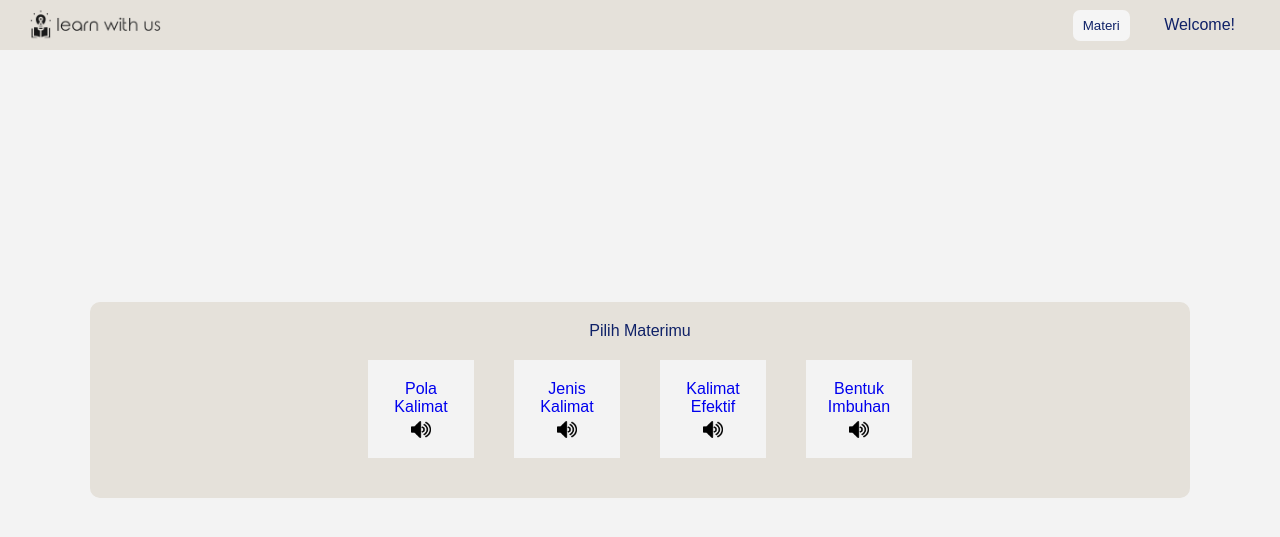
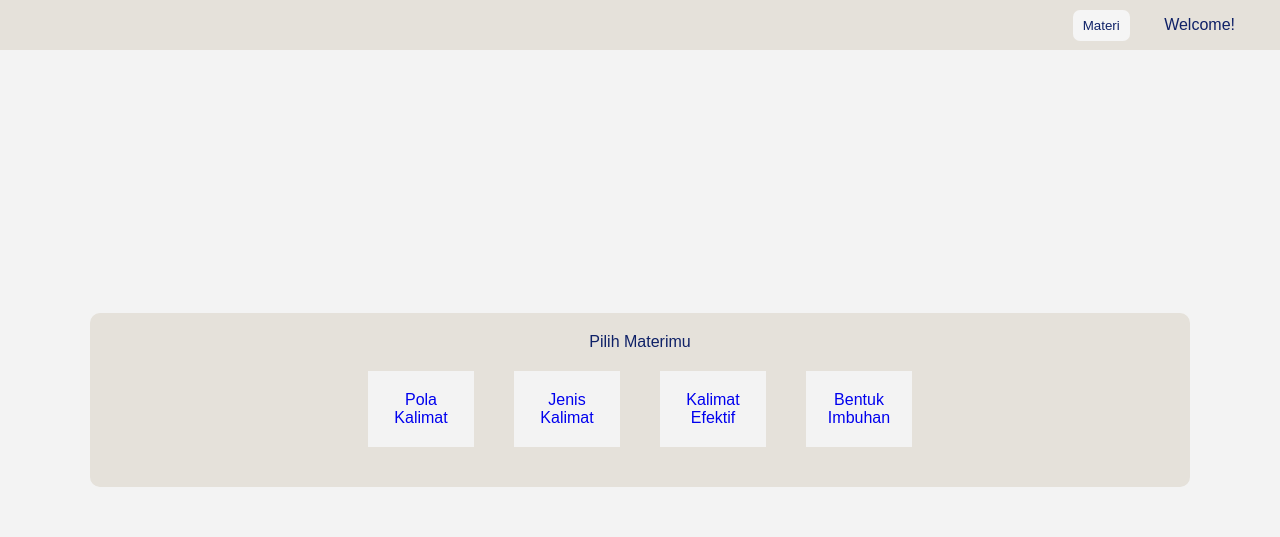
Before and after one commit to YertodimaNzk/test_skripsi, a Flask app: page /indocourse in a window 1280 px wide. Shown: the top 537 px of the page. Run offline with Flask 3, Linux system fonts and the light colour scheme.

Commit message:
Update indocourse.html
delete speaker logo

```diff
--- a/webtest/templates/indocourse.html
+++ b/webtest/templates/indocourse.html
@@ -9,7 +9,6 @@
         <div class="header">
             <div class="header-left-section">
                 <a href="{{ url_for('homepage') }}">
-                    <img class="logo" src="{{ url_for('static', filename='image/logo.png') }}">
                 </a>
             </div>
             <div class="header-right-section">
@@ -28,28 +27,24 @@
                         <a href="{{ url_for('polakalimat') }}">
                             <span class="container-title">Pola Kalimat</span>
                         </a>
-                        <img class="voice-button" src="{{ url_for('static', filename='image/voice.png') }}">
                     </div>
 
                     <div class="container-course">
                         <a href="{{ url_for('jeniskalimat') }}">
                             <span class="container-title">Jenis Kalimat</span>
                         </a>
-                        <img class="voice-button" src="{{ url_for('static', filename='image/voice.png') }}">
                     </div>
 
                     <div class="container-course">
                         <a href="{{ url_for('kalimatefektif') }}">
                             <span class="container-title">Kalimat Efektif</span>
                         </a>
-                        <img class="voice-button" src="{{ url_for('static', filename='image/voice.png') }}">
                     </div>
 
                     <div class="container-course">
                         <a href="{{ url_for('bentukimbuhan') }}">
                             <span class="container-title">Bentuk Imbuhan</span>
                         </a>
-                        <img class="voice-button" src="{{ url_for('static', filename='image/voice.png') }}">
                     </div>
                 </div>
             </div>
```
